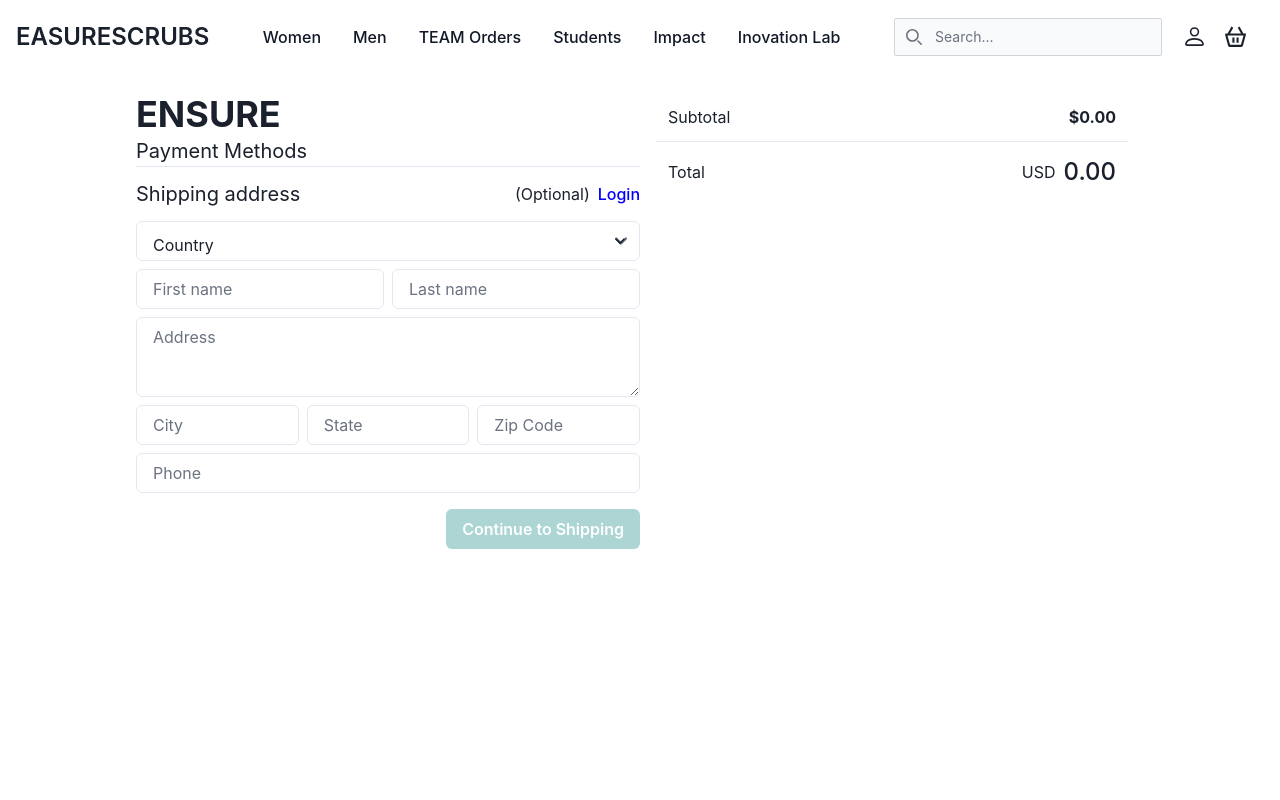
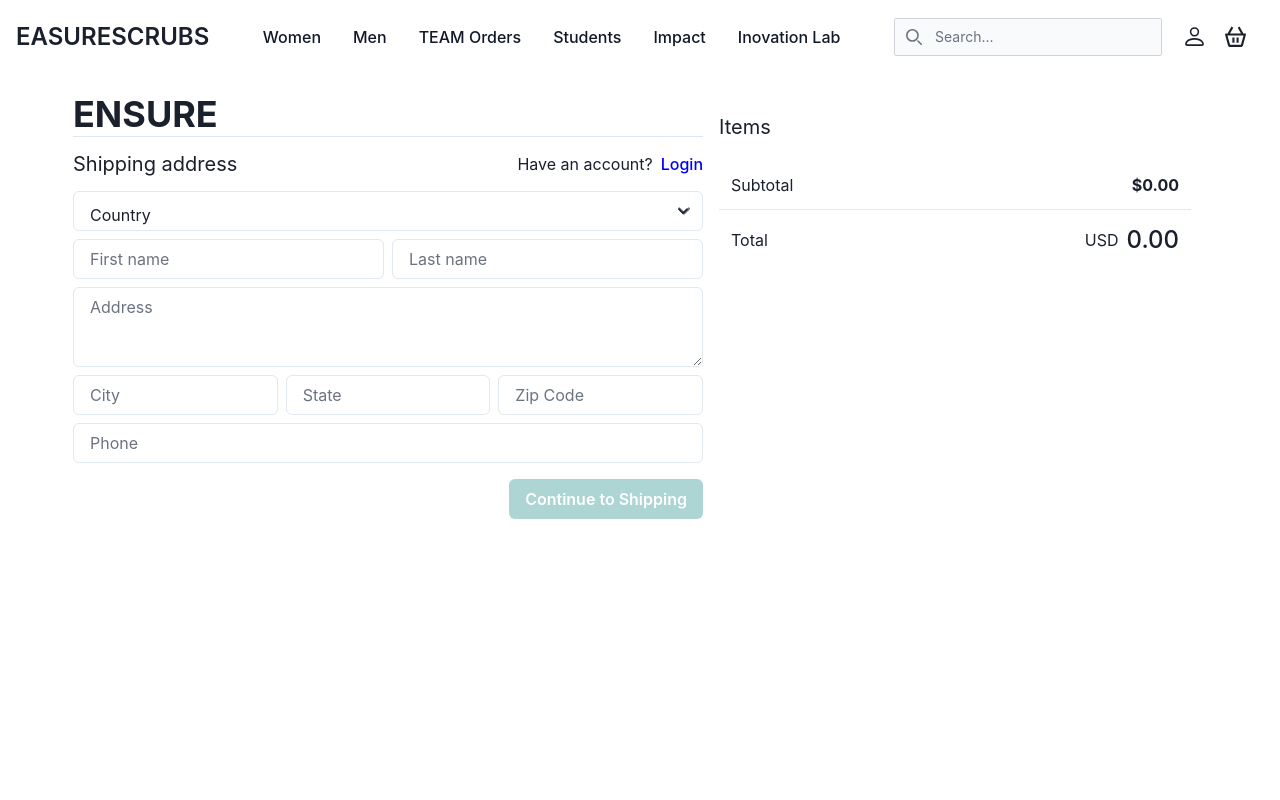
Before and after one commit to UmarRajpoot/EASURE-SCRUBS, a React (Create React App) app: page /checkout in a window 1280 px wide. Shown: the top 800 px of the page. Built offline with nearby package versions, Linux system fonts and the light colour scheme.

Commit message:
fix video problem for android & Drawer and dropdown close on location change

```diff
--- a/package.json
+++ b/package.json
@@ -7,6 +7,7 @@
     "@chakra-ui/react": "^2.8.0",
     "@emotion/react": "^11.11.1",
     "@emotion/styled": "^11.11.0",
+    "@paypal/react-paypal-js": "^8.1.3",
     "@reduxjs/toolkit": "^1.9.5",
     "@testing-library/jest-dom": "^5.14.1",
     "@testing-library/react": "^13.0.0",
--- a/src/components/Drawer/Drawer.js
+++ b/src/components/Drawer/Drawer.js
@@ -10,7 +10,7 @@ import {
   CartRemoveItem,
 } from "../../Store/Cart/actions";
 import { Button } from "@chakra-ui/react";
-import { useNavigate } from "react-router-dom";
+import { useLocation, useNavigate } from "react-router-dom";
 
 const Drawer = ({ openDrawer }) => {
   useEffect(() => {
@@ -43,6 +43,14 @@ const Drawer = ({ openDrawer }) => {
 
   const Navigate = useNavigate();
 
+  const navigate = useLocation();
+
+  useEffect(() => {
+    // setMobileDropDown(false);
+    console.log("Drawer Closed");
+    dispatch(DrawerState(false));
+  }, [navigate.pathname]);
+
   return (
     <>
       <div className="relative">
@@ -62,7 +70,7 @@ const Drawer = ({ openDrawer }) => {
           id="drawer-form"
           className={`fixed top-0 right-0 z-40 h-screen p-4 overflow-y-auto transition-transform ${
             openDrawer ? "-translate-x-0" : "translate-x-full"
-          } bg-white md:w-1/4 dark:bg-gray-800`}
+          } bg-white md:w-1/4 dark:bg-gray-800 min-h-screen pb-5`}
           tabIndex="-1"
           aria-labelledby="drawer-form-label"
         >
@@ -138,6 +146,7 @@ const Drawer = ({ openDrawer }) => {
             mt={4}
             colorScheme="teal"
             onClick={() => {
+              dispatch(DrawerState(!IsDrawerOpen));
               Navigate("/checkout");
             }}
           >
--- a/src/pages/checkout/checkout.js
+++ b/src/pages/checkout/checkout.js
@@ -20,6 +20,7 @@ import { useDispatch, useSelector } from "react-redux";
 import CheckoutItems from "../../components/Checkout/CheckoutItems";
 import { ResetCart } from "../../Store/Cart/actions";
 import { useNavigate } from "react-router-dom";
+import { PayPalScriptProvider, PayPalButtons } from "@paypal/react-paypal-js";
 
 const Checkout = () => {
   const CartItems = useSelector((state) => state.CartOptions.CartItems);
@@ -71,13 +72,24 @@ const Checkout = () => {
   const AuthState = useSelector((state) => state.Auths.users);
 
   return (
-    <Box h={"100vh"} px={"2.5"}>
+    <PayPalScriptProvider>
+      <Box px={"2.5"} minH={"full"} pb={"28"}>
         <section className="pt-5 px-6 md:px-0">
           <div className="container mx-auto flex flex-col md:flex-row  md:h-96 lg:h-screen justify-center">
-          <div className="w-full md:w-2/5 ">
+            <div className="w-full md:w-1/2 ">
               <Heading>ENSURE</Heading>
               <Box>
-              <Text fontSize={"xl"}>Payment Methods</Text>
+                {/* <Text fontSize={"lg"} textAlign={"center"}>
+                  Payment Options
+                </Text> */}
+
+                {/* <Box my={"1"} p={"5"}>
+                  <PayPalButtons
+                    style={{ layout: "horizontal", shape: "rect" }}
+                    // createOrder={createOrder}
+                    // onApprove={onApprove}
+                  />
+                </Box> */}
               </Box>
               <hr />
               <Box
@@ -89,15 +101,15 @@ const Checkout = () => {
                   Shipping address
                 </Text>
                 {AuthState.length !== 0 ? (
-                <Text display={"flex"} flexDirection={"row"}>
+                  <Text display={"flex"} flexDirection={["column", "row"]}>
                     <Text mr={"2"}>Login as </Text>
                     <Text color={"teal"} fontSize={"md"} fontWeight={"medium"}>
                       {AuthState.firstname}-{AuthState.lastname}
                     </Text>
                   </Text>
                 ) : (
-                <Text display={"flex"} flexDirection={"row"}>
-                  <Text mr={"2"}>(Optional)</Text>
+                  <Text display={"flex"} flexDirection={["column", "row"]}>
+                    <Text mr={"2"}>Have an account?</Text>
                     <Text
                       color={"blue"}
                       fontSize={"md"}
@@ -176,7 +188,9 @@ const Checkout = () => {
                       <HStack w={"full"} alignItems={"flex-start"}>
                         <Field
                           name="firstname"
-                        validate={(value) => validateField(value, "first name")}
+                          validate={(value) =>
+                            validateField(value, "first name")
+                          }
                         >
                           {({ field, form }) => (
                             <FormControl
@@ -195,7 +209,9 @@ const Checkout = () => {
                         </Field>
                         <Field
                           name="lastname"
-                        validate={(value) => validateField(value, "last name")}
+                          validate={(value) =>
+                            validateField(value, "last name")
+                          }
                         >
                           {({ field, form }) => (
                             <FormControl
@@ -256,7 +272,9 @@ const Checkout = () => {
                         >
                           {({ field, form }) => (
                             <FormControl
-                            isInvalid={form.errors.state && form.touched.state}
+                              isInvalid={
+                                form.errors.state && form.touched.state
+                              }
                               isRequired
                             >
                               {/* <FormLabel>state</FormLabel> */}
@@ -325,7 +343,8 @@ const Checkout = () => {
                 )}
               </Formik>
             </div>
-          <div className={`w-full md:w-2/5 md:px-4`}>
+            <div className={`w-full md:w-2/5 md:px-4 pt-3 md:pt-0 `}>
+              <h2 className="text-xl py-5">Items</h2>
               <Box>
                 {CartItems.map((item, index) => {
                   return (
@@ -371,6 +390,7 @@ const Checkout = () => {
           </div>
         </section>
       </Box>
+    </PayPalScriptProvider>
   );
 };
 
```
Also changed, not shown: 1 other file (tests, documents, lock files or other folders). Lines whose indentation alone changed are shown as unchanged.
